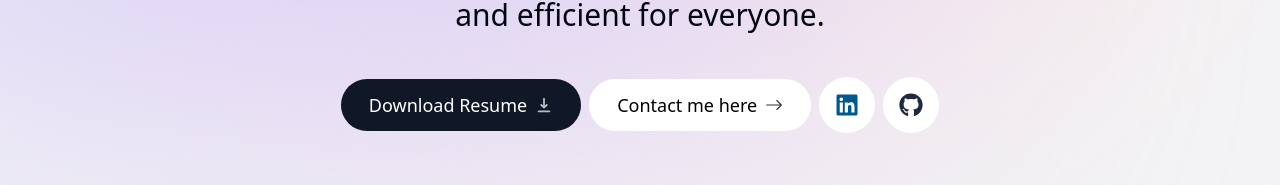
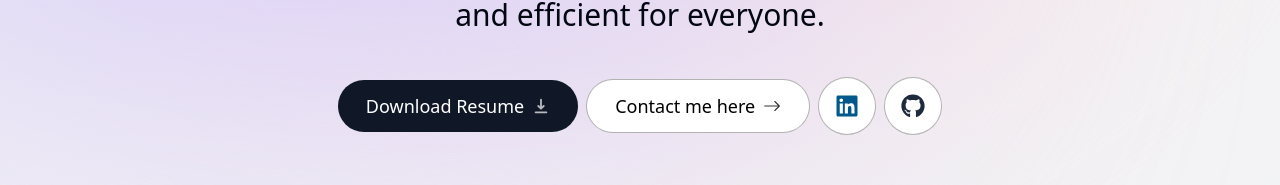
Before and after one commit to Akshay2996/portfolio, a Next.js app: page / in a window 1280 px wide. Shown: the part 398-583 px from the top of the page. Built offline with nearby package versions, Linux system fonts and the light colour scheme.

Commit message:
Added links to the github and linkedIn profile

```diff
--- a/components/intro.tsx
+++ b/components/intro.tsx
@@ -71,17 +71,27 @@ export default function Intro() {
 
         <Link
           href="#contact"
-          className="group bg-white text-black px-7 py-3 flex items-center gap-2 rounded-full outline-none focus:scale-110 hover:scale-110  hover:bg-gray-100 active:scale-105 transition-all duration-200"
+          className="group bg-white text-black px-7 py-3 flex items-center gap-2 rounded-full outline-none focus:scale-110 hover:scale-110  hover:bg-gray-100 active:scale-105 transition-all duration-200 border border-black/30"
         >
           Contact me here{" "}
           <BsArrowRight className="opacity-80 group-hover:translate-x-1 group-active:translate-x-5 transition-all duration-200" />
         </Link>
 
-        <a className="bg-white text-sky-800 text-[1.5rem] p-4 flex items-center gap-2 rounded-full">
+        <a
+          className="bg-white text-sky-800 text-[1.5rem] p-4 flex items-center gap-2 rounded-full cursor-pointer outline-none focus:scale-[1.15] hover:scale-[1.15] hover:text-sky-900 hover:bg-gray-100 active:scale-105 transition-all duration-200 border border-black/30"
+          href="https://www.linkedin.com/in/akshay2996/"
+          target="_blank"
+          rel="noopener noreferrer"
+        >
           <FaLinkedin />
         </a>
 
-        <a className="bg-white text-slate-800 text-[1.5rem] p-4 flex items-center gap-2 rounded-full">
+        <a
+          className="bg-white text-slate-800 text-[1.5rem] p-4 flex items-center gap-2 rounded-full cursor-pointer outline-none focus:scale-[1.15] hover:scale-[1.15] hover:text-slate-950 hover:bg-gray-100 active:scale-105 transition-all duration-200 border border-black/30"
+          href="https://github.com/Akshay2996"
+          target="_blank"
+          rel="noopener noreferrer"
+        >
           <FaGithub />
         </a>
       </motion.div>
```
